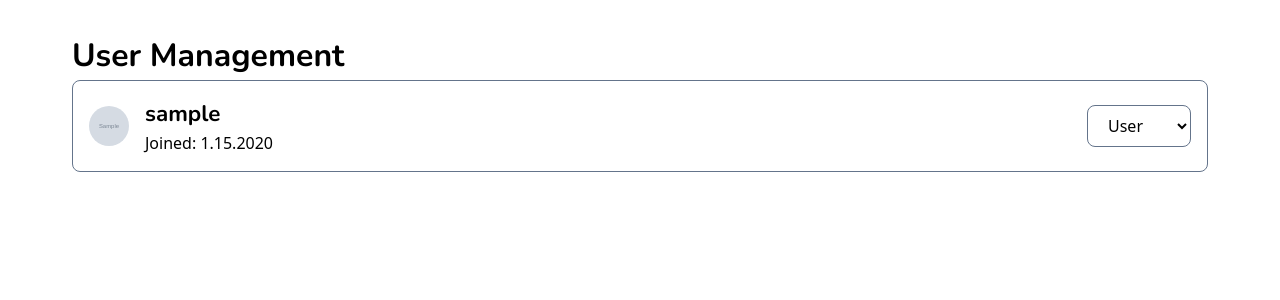
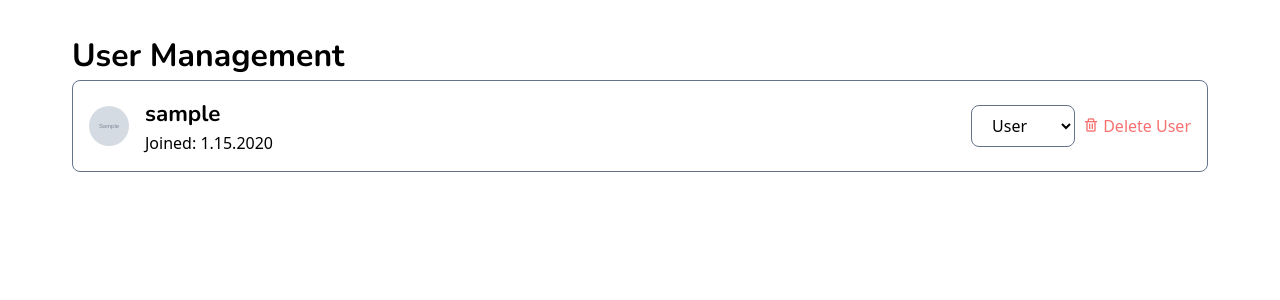
Before and after one commit to michalmacenka/hintwave, a PHP site: template www/views/admin_users.php in a window 1280 px wide. Shown: the part 53-353 px from the top of the page. Run offline with PHP 8.4, Linux system fonts and the light colour scheme; the template is opened without the code that fills it: most values are stand-ins (such as "Sample title", 1, 10 or a date in 2020); grey boxes marked "Sample" are stand-in pictures.

Commit message:
users list - delete user

```diff
--- a/www/public/scripts/pages/admin_users.js
+++ b/www/public/scripts/pages/admin_users.js
@@ -1,6 +1,5 @@
 document.querySelectorAll('.role-select').forEach(select => {
   select.addEventListener('change', async (e) => {
-    console.log('change');
     const select = e.target;
     const userId = select.dataset.userId;
     const newRole = select.value;
@@ -37,3 +36,39 @@ document.querySelectorAll('.role-select').forEach(select => {
 
   select.setAttribute('data-original-value', select.value);
 });
+
+document.querySelectorAll('.delete-user-btn').forEach(button => {
+  button.addEventListener('click', async (e) => {
+    const userId = e.target.dataset.userId;
+    const csrf_token = document.querySelector('input[name="csrf_token"]').value;
+
+    if (!confirm('Are you sure you want to delete this user? This action cannot be undone.')) {
+      return;
+    }
+
+    try {
+      const response = await fetch('users.php', {
+        method: 'DELETE',
+        headers: {
+          'Content-Type': 'application/json',
+        },
+        body: JSON.stringify({
+          userId: userId,
+          csrf_token: csrf_token
+        })
+      });
+
+      const data = await response.json();
+
+      if (response.ok) {
+        const userCard = button.closest('.user-card');
+        userCard.remove();
+      } else {
+        alert(data.message || 'Error deleting user');
+      }
+    } catch (error) {
+      console.error('Error:', error);
+      alert('Network error while deleting user');
+    }
+  });
+});
--- /dev/null
+++ b/www/public/styles/scoped/admin-users.css
@@ -0,0 +1,59 @@
+.delete-user-btn {
+  color: var(--color-danger);
+  transition: color 0.2s ease;
+  cursor: pointer;
+  white-space: nowrap;
+}
+
+.delete-user-btn:hover {
+  color: var(--color-danger-light);
+  background: none;
+}
+
+.text-muted {
+  color: #666;
+  font-style: italic;
+  display: block;
+  margin-top: 5px;
+}
+
+.role-select:disabled {
+  opacity: 0.6;
+  cursor: not-allowed;
+}
+
+.user-card {
+  display: flex;
+  justify-content: space-between;
+  align-items: center;
+  padding: 1rem;
+  margin-bottom: 1rem;
+  border-radius: var(--radius-md);
+  border: 1px solid var(--color-middle);
+}
+
+.user-info {
+  display: flex;
+  align-items: center;
+  gap: 1rem;
+}
+
+.profile-image {
+  width: 50px;
+  height: 50px;
+  border-radius: 50%;
+  object-fit: cover;
+}
+
+.user-actions {
+  display: flex;
+  flex-direction: column;
+  gap: 0.5rem;
+  align-items: flex-end;
+}
+
+.actions-row {
+  display: flex;
+  gap: 0.5rem;
+  align-items: center;
+}
--- a/www/repositories/AuthRepository.php
+++ b/www/repositories/AuthRepository.php
@@ -176,4 +176,32 @@ class AuthRepository
     $this->db->update($sql, [':newRole' => $newRole, ':userId' => $userId]);
     HTTPException::sendException(200, 'User role updated successfully.');
   }
+
+  /**
+   * Delete a user
+   *
+   * @param int $userId User ID to delete
+   * @return bool Success status
+   */
+  public function deleteUser(int $userId): bool
+  {
+    try {
+      // Delete user's profile image if it exists
+      $user = $this->getUserById($userId);
+      if ($user) {
+        $imagePath = __DIR__ . '/../public/uploads/profiles/' . $user->getId() . '.webp';
+        if (file_exists($imagePath)) {
+          unlink($imagePath);
+        }
+      }
+
+      // Delete the user from database
+      $sql = "DELETE FROM users WHERE id = ?";
+      $this->db->delete($sql, [$userId]);
+      return true;
+    } catch (Exception $e) {
+      error_log("Failed to delete user: " . $e->getMessage());
+      return false;
+    }
+  }
 }
--- a/www/views/admin_users.php
+++ b/www/views/admin_users.php
@@ -16,12 +16,21 @@ require_once __DIR__ . "/../common/CSRF.php";
           </div>
         </div>
         <div class="user-actions">
+          <div class="actions-row">
             <select class="role-select"
               data-user-id="<?= $user->getId() ?>"
               <?= $currentUser->getId() === $user->getId() ? 'disabled' : '' ?>>
               <option value="0" <?= $user->getRole() === 0 ? 'selected' : '' ?>>User</option>
               <option value="1" <?= $user->getRole() === 1 ? 'selected' : '' ?>>Admin</option>
             </select>
+
+            <?php if ($currentUser->getId() !== $user->getId()): ?>
+              <button class="delete-user-btn" data-user-id="<?= $user->getId() ?>">
+                <i class='bx bx-trash'></i> Delete User
+              </button>
+            <?php endif; ?>
+          </div>
+
           <?php if ($currentUser->getId() === $user->getId()): ?>
             <small class="text-muted">Cannot change your own role</small>
           <?php endif; ?>
@@ -31,40 +40,5 @@ require_once __DIR__ . "/../common/CSRF.php";
   </div>
 </div>
 
-<style>
-  .text-muted {
-    color: #666;
-    font-style: italic;
-    display: block;
-    margin-top: 5px;
-  }
-
-  .role-select:disabled {
-    opacity: 0.6;
-    cursor: not-allowed;
-  }
-
-  .user-card {
-    display: flex;
-    justify-content: space-between;
-    align-items: center;
-    padding: 1rem;
-    margin-bottom: 1rem;
-    border-radius: var(--radius-md);
-    border: 1px solid var(--color-middle);
-  }
-
-  .user-info {
-    display: flex;
-    align-items: center;
-    gap: 1rem;
-  }
-
-  .profile-image {
-    width: 50px;
-    height: 50px;
-    border-radius: 50%;
-    object-fit: cover;
-  }
-</style>
+<link rel="stylesheet" href="/public/styles/scoped/admin-users.css">
 <script src="/public/scripts/pages/admin_users.js" type="module"></script>
```
Also changed, not shown: www/controllers/AuthController.php (+30 -0 lines), www/users.php (+15 -1 lines). Lines whose indentation alone changed are shown as unchanged.
